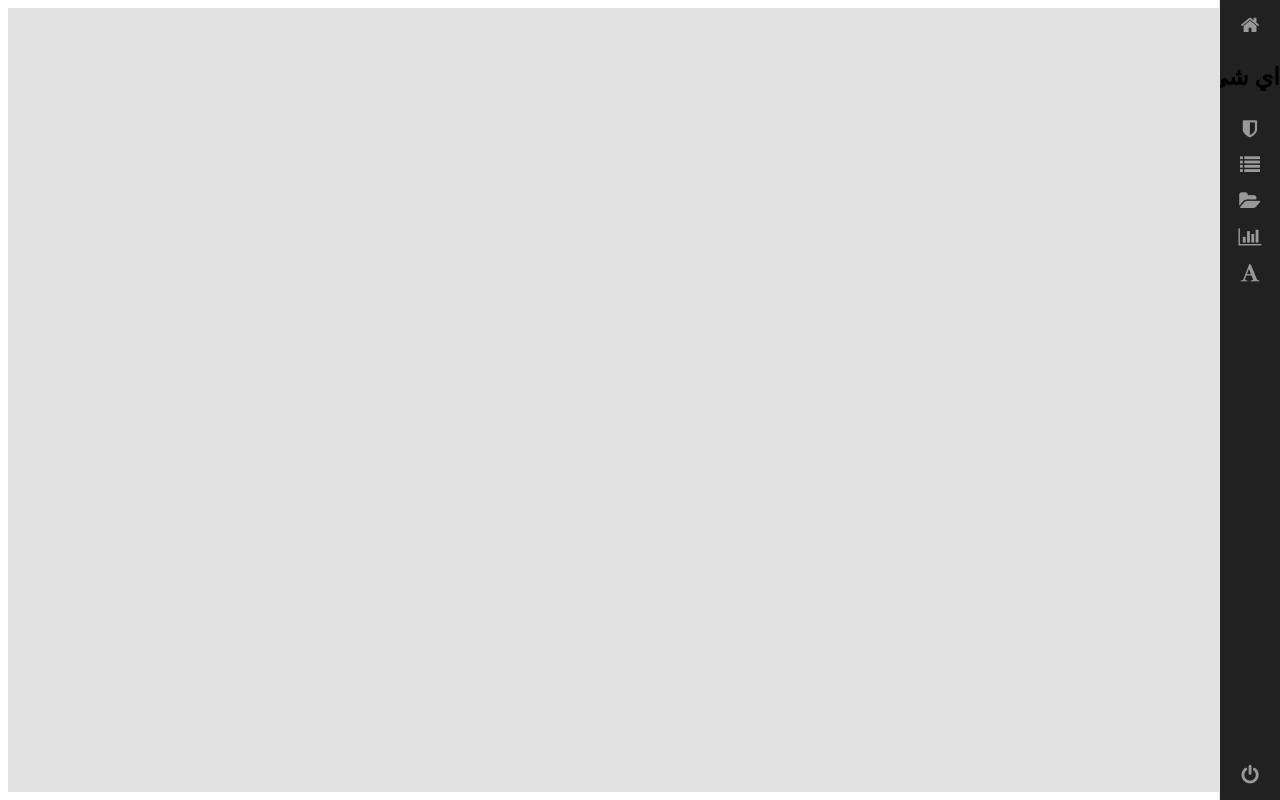
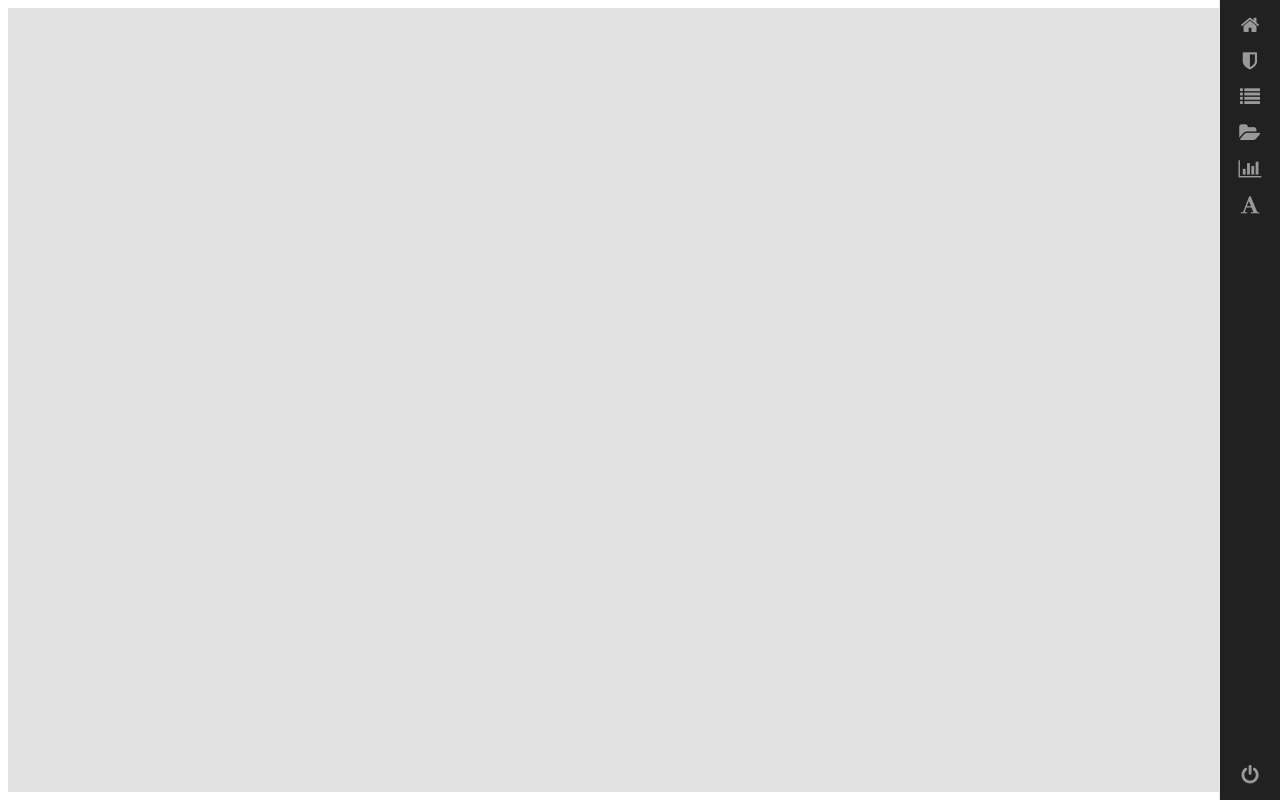
Before and after one commit to maryam1011/DTG_Project, a PHP site: page / in a window 1280 px wide. Run offline with PHP 8.4, Linux system fonts and the light colour scheme; some libraries are stand-ins or nearby versions; some web fonts are replaced.

Commit message:
delete <h1>

```diff
--- a/index.php
+++ b/index.php
@@ -1,9 +1,13 @@
 <html dir='rtl'>
+
 <head>
     <link rel="stylesheet" href="style.css">
 
 </head>
-  <body><div class="area"></div><nav class="main-menu">
+
+<body>
+    <div class="area"></div>
+    <nav class="main-menu">
         <ul>
             <li>
                 <a href="index.php">
@@ -12,7 +16,6 @@
                         الرئيسية
                     </span>
                 </a>
-                  <h1>اي شي اكتبه يبان عندك</h1>
             </li>
             <li class="has-subnav">
                 <a href="teacher/violation.php">
@@ -72,4 +75,5 @@
         </ul>
     </nav>
 </body>
+
 </html>
```
Lines whose indentation alone changed are shown as unchanged.
